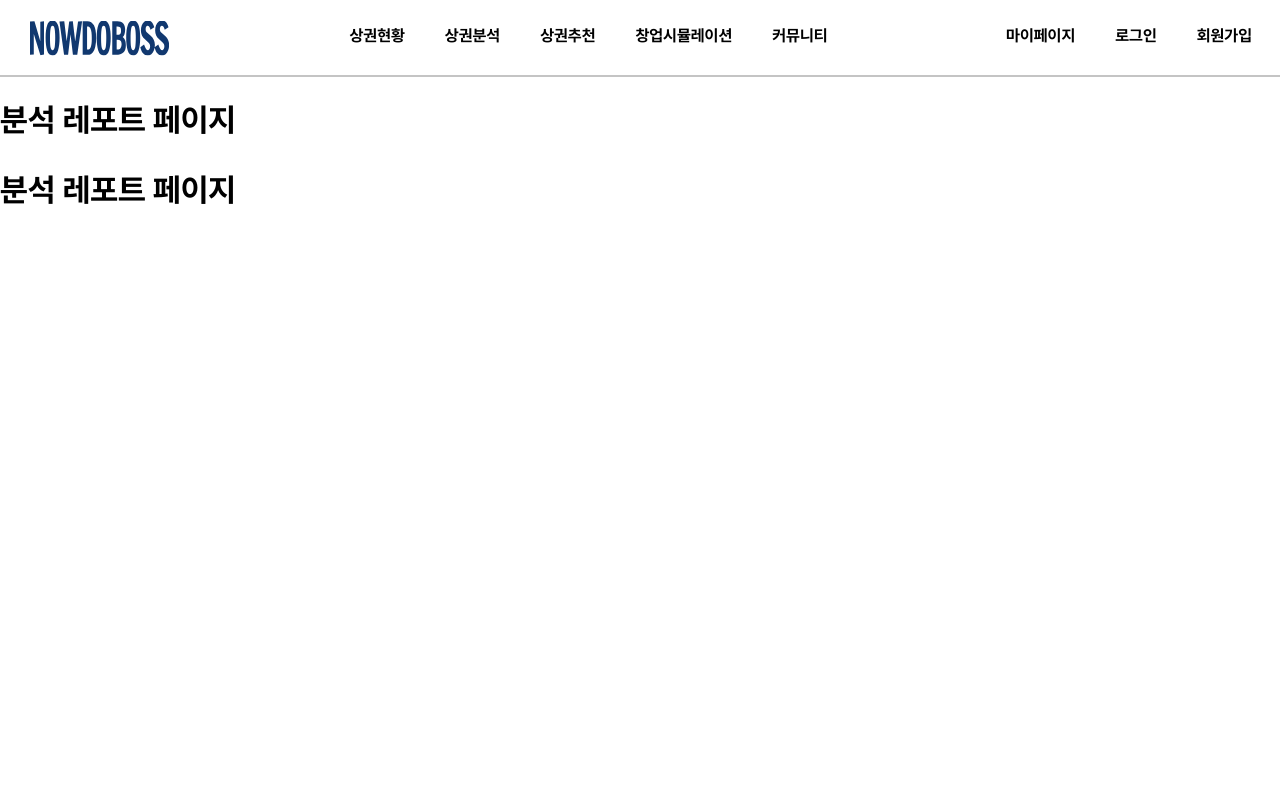
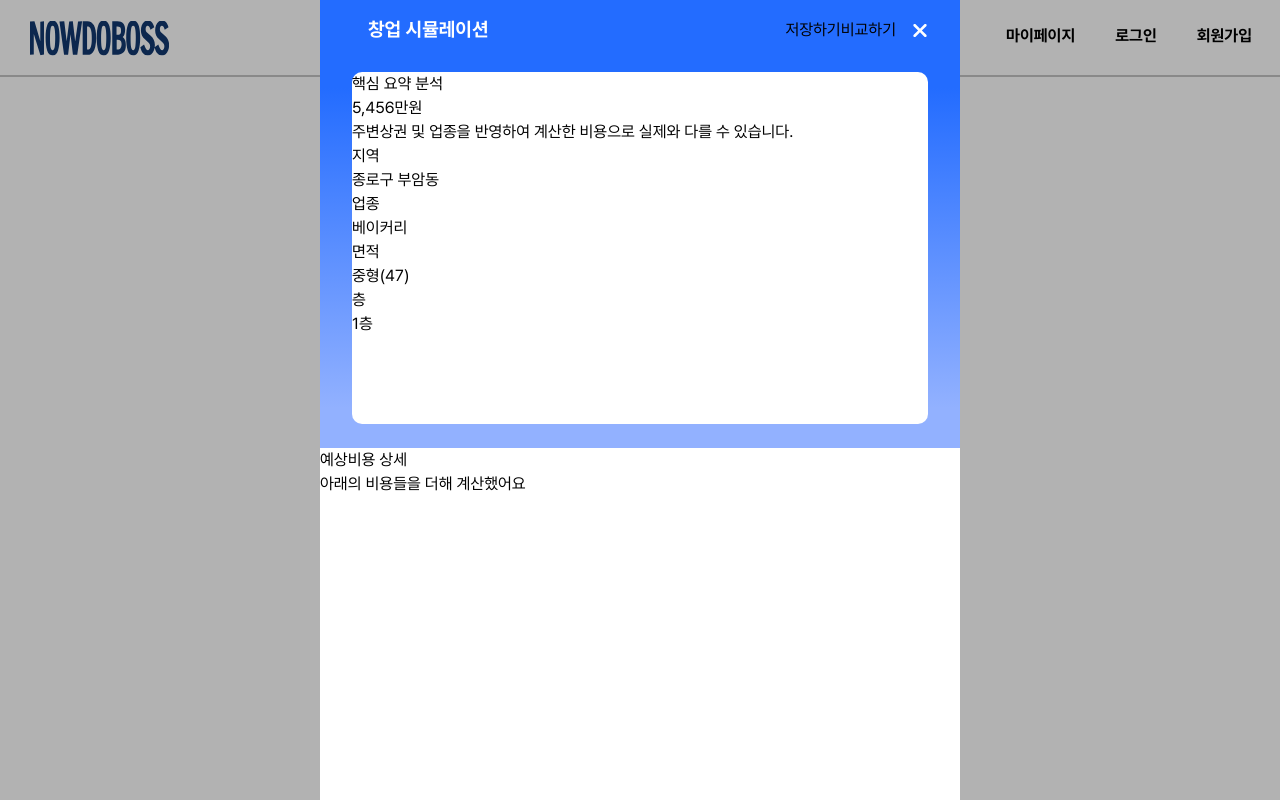
Before and after one commit to shindonggeun/NowDoBoss, a React (Vite) app in the folder FrontEnd/: page /simulation/report in a window 1280 px wide. Built offline with nearby package versions, Linux system fonts and the light colour scheme.

Commit message:
[FE] feat: 창업 시뮬레이션 레포트 페이지

```diff
--- /dev/null
+++ b/FrontEnd/src/components/simulation/SimulReport.tsx
@@ -0,0 +1,97 @@
+import * as c from '@src/components/styles/simulation/SelectionStyle'
+import * as h from '@src/components/styles/simulation/ReportStyle'
+import Xmark from '@src/assets/xmark_solid_nomal.svg'
+import { useState } from 'react'
+
+const SimulReport = () => {
+  const [isOpen, setIsOpen] = useState(true)
+
+  const onClose = () => setIsOpen(false)
+
+  return (
+    <div>
+      {isOpen && (
+        <c.Overlay>
+          <c.Container>
+            <c.SelctionHeader>
+              <c.HeaderLeft>
+                <c.HeaderTitle>창업 시뮬레이션</c.HeaderTitle>
+              </c.HeaderLeft>
+              <c.HeaderRignt>
+                <div>저장하기</div>
+                <div>비교하기</div>
+                <c.CloseIcon src={Xmark} alt="close" onClick={onClose} />
+              </c.HeaderRignt>
+            </c.SelctionHeader>
+            <h.Container>
+              <h.SummaryContainer>
+                <div>핵심 요약 분석</div>
+                <div>5,456만원</div>
+                <div>
+                  주변상권 및 업종을 반영하여 계산한 비용으로 실제와 다를 수
+                  있습니다.
+                </div>
+                <div>지역</div>
+                <div>종로구 부암동</div>
+                <div>업종</div>
+                <div>베이커리</div>
+                <div>면적</div>
+                <div>중형(47)</div>
+                <div>층</div>
+                <div>1층</div>
+              </h.SummaryContainer>
+            </h.Container>
+            <div>
+              <div>예상비용 상세</div>
+              <div>아래의 비용들을 더해 계산했어요</div>
+            </div>
+          </c.Container>
+        </c.Overlay>
+      )}
+    </div>
+  )
+}
+
+export default SimulReport
+
+// import * as c from '@src/components/styles/simulation/SelectionStyle'
+// import { useEffect, useRef, useState } from 'react'
+//
+// const SimulReport = () => {
+//   const modalRef = useRef<HTMLDivElement>(null)
+//   const [isOpen, setIsOpen] = useState(true)
+//
+//   const onClose = () => setIsOpen(false)
+//
+//   useEffect(() => {
+//     const closeModal = (e: MouseEvent) => {
+//       if (
+//         isOpen &&
+//         modalRef.current &&
+//         !modalRef.current.contains(e.target as Node)
+//       ) {
+//         onClose()
+//       }
+//     }
+//
+//     document.addEventListener('mousedown', closeModal)
+//     return () => {
+//       document.removeEventListener('mousedown', closeModal)
+//     }
+//   }, [isOpen])
+//
+//   return (
+//     <div>
+//       {isOpen && (
+//         <c.Overlay>
+//           <c.Container ref={modalRef}>
+//             <div>시뮬레이션 계산페이지</div>
+//             <div>시뮬레이션 계산페이지</div>
+//           </c.Container>
+//         </c.Overlay>
+//       )}
+//     </div>
+//   )
+// }
+//
+// export default SimulReport
--- a/FrontEnd/src/components/simulation/SimulSelction.tsx
+++ b/FrontEnd/src/components/simulation/SimulSelction.tsx
@@ -23,7 +23,9 @@ const SimulSelction = ({ open, onClose }: SimulSelctionProps) => {
   const modalRef = useRef<HTMLDivElement>(null)
 
   const nextStep = () => {
-    setStep(prev => prev + 1)
+    setTimeout(() => {
+      setStep(prev => prev + 1)
+    }, 100)
   }
 
   const prevStep = () => {
@@ -127,6 +129,8 @@ const SimulSelction = ({ open, onClose }: SimulSelctionProps) => {
                 onSelectedBulidingSize={onSelectedBulidingSize}
                 floor={floor}
                 onSelectedFloor={onSelectedFloor}
+                category={category}
+                subCategory={subCategory}
               />
             </c.FadeInContainer>
           )}
--- /dev/null
+++ b/FrontEnd/src/components/styles/simulation/ReportStyle.tsx
@@ -0,0 +1,18 @@
+import styled from 'styled-components'
+
+export const Container = styled.div`
+  width: 100%;
+  height: 25rem;
+  display: flex;
+  align-items: center;
+  justify-content: center;
+  margin-top: 3rem;
+  background: linear-gradient(to bottom, #236cff 10%, #92b1ff 90%);
+`
+
+export const SummaryContainer = styled.div`
+  width: 36rem;
+  height: 22rem;
+  border-radius: 10px;
+  background: white;
+`
--- a/FrontEnd/src/components/styles/simulation/SelectionStyle.tsx
+++ b/FrontEnd/src/components/styles/simulation/SelectionStyle.tsx
@@ -33,14 +33,21 @@ export const FadeInContainer = styled.div`
 export const Container = styled.div`
   // 반응형으로?? 아니면 고정??
   //  width: 45vw;
-  width: 45rem;
-  height: fit-content;
-  border-radius: 15px;
+  width: 40rem;
+  height: 100vh;
+  //border-radius: 15px;
   background-color: #fff;
   position: absolute;
   top: 0;
   left: 50%;
   transform: translate(-50%, 0);
+  overflow-y: auto;
+
+  ::-webkit-scrollbar {
+    display: none;
+  }
+  -ms-overflow-style: none;
+  scrollbar-width: none;
 
   @media (max-width: 768px) {
     width: 100vw;
@@ -52,8 +59,14 @@ export const SelctionHeader = styled.div`
   flex-direction: row;
   align-items: center;
   justify-content: space-between;
-  background-color: #2e83f2;
+  background-color: #236cff;
   padding: 1rem 2rem;
+
+  position: fixed;
+  top: 0;
+  left: 0;
+  right: 0;
+  z-index: 1000;
 `
 
 export const HeaderLeft = styled.div`
@@ -85,6 +98,5 @@ export const HeaderTitle = styled.div`
 `
 
 export const Contants = styled.div`
-  height: 100vh;
-  margin: 3vh 2vw;
+  margin: 6rem 2vw;
 `
--- a/FrontEnd/src/components/styles/simulation/StepStyle.tsx
+++ b/FrontEnd/src/components/styles/simulation/StepStyle.tsx
@@ -110,7 +110,7 @@ export const CategoryContainer = styled.div`
   justify-content: center;
   flex-wrap: wrap;
   gap: 1rem;
-  margin: 2rem 4rem;
+  margin: 2rem 0;
 `
 
 export const SubCategoryContainer = styled.div`
@@ -119,7 +119,7 @@ export const SubCategoryContainer = styled.div`
   justify-content: flex-start;
   flex-wrap: wrap;
   gap: 10px;
-  margin: 2rem 1rem;
+  margin: 2rem;
 `
 
 export const BuildingContainer = styled.div`
@@ -154,15 +154,37 @@ export const FloorContainer = styled.div`
   margin: 2rem 4rem;
 `
 
+export const GoReportContainer = styled.div`
+  display: flex;
+  justify-content: center;
+  margin-top: 5rem;
+`
+
 export const GoReportButton = styled.button`
+  /* 기존 스타일 */
+  transition: background-color 0.2s; /* 애니메이션 효과 추가 */
   border-radius: 8px;
-  background-color: #2e83f2;
-  border: 2px solid #2e83f2;
-  color: #222;
+
+  font-size: 14px;
+  font-weight: 600;
   text-align: center;
   cursor: pointer;
-  width: 12rem;
+  width: 15rem;
   height: 3rem;
 
-  font-size: 14px;
+  &:disabled {
+    background-color: white; /* disabled 시 배경색 */
+    color: #666; /* disabled 시 텍스트 색상 */
+    border: 2px solid #ccc; /* disabled 시 테두리 색상 */
+    cursor: not-allowed;
+  }
+
+  &:not(:disabled) {
+    &:hover,
+    &:active {
+      background-color: #2e83f2; /* hover 및 active 시 배경색 변경 */
+      color: white; /* hover 및 active 시 텍스트 색상 변경 */
+      border: 2px solid #2e83f2; /* hover 및 active 시 테두리 색상 변경 */
+    }
+  }
 `
--- a/FrontEnd/src/pages/SimulationPage.tsx
+++ b/FrontEnd/src/pages/SimulationPage.tsx
@@ -2,7 +2,7 @@ import SimulSelction from '@src/components/simulation/SimulSelction'
 import { useState } from 'react'
 
 const StatusPage = () => {
-  const [isOpen, setIsOpen] = useState(true)
+  const [isOpen, setIsOpen] = useState(false)
 
   const onClickClose = () => setIsOpen(false)
 
--- a/FrontEnd/src/pages/SimulationReportPage.tsx
+++ b/FrontEnd/src/pages/SimulationReportPage.tsx
@@ -1,9 +1,10 @@
+import SimulReport from '@src/components/simulation/SimulReport'
+
 const SimulationReportPage = () => {
   return (
-    <>
-      <h1>분석 레포트 페이지</h1>
-      <h1>분석 레포트 페이지</h1>
-    </>
+    <div>
+      <SimulReport />
+    </div>
   )
 }
 
--- a/FrontEnd/src/stores/simulationStore.tsx
+++ b/FrontEnd/src/stores/simulationStore.tsx
@@ -69,8 +69,8 @@ export const subCategories: SubCategoryType = {
     { name: '안경', code: 'CS300016' },
     { name: '시계및귀금속', code: 'CS300017' },
     { name: '의약품', code: 'CS300018' },
+    { name: '의료기기', code: 'CS300019' },
     { name: '컴퓨터및주변장치판매', code: 'CS300003' },
-    { name: '의료기기', code: 'CS300019' },
   ],
   생활용품: [
     { name: '서적', code: 'CS300020' },
@@ -86,8 +86,8 @@ export const subCategories: SubCategoryType = {
     { name: '인테리어', code: 'CS300035' },
     { name: '조명용품', code: 'CS300036' },
     { name: '전자상거래업', code: 'CS300043' },
+    { name: '자전거 및 기타운송장비', code: 'CS300025' },
     { name: '가전제품', code: 'CS300032' },
-    { name: '자전거 및 기타운송장비', code: 'CS300025' },
   ],
 }
 
```
Also changed, not shown: FrontEnd/src/components/simulation/SimulCalculator.tsx (deleted, +0 -10 lines).
